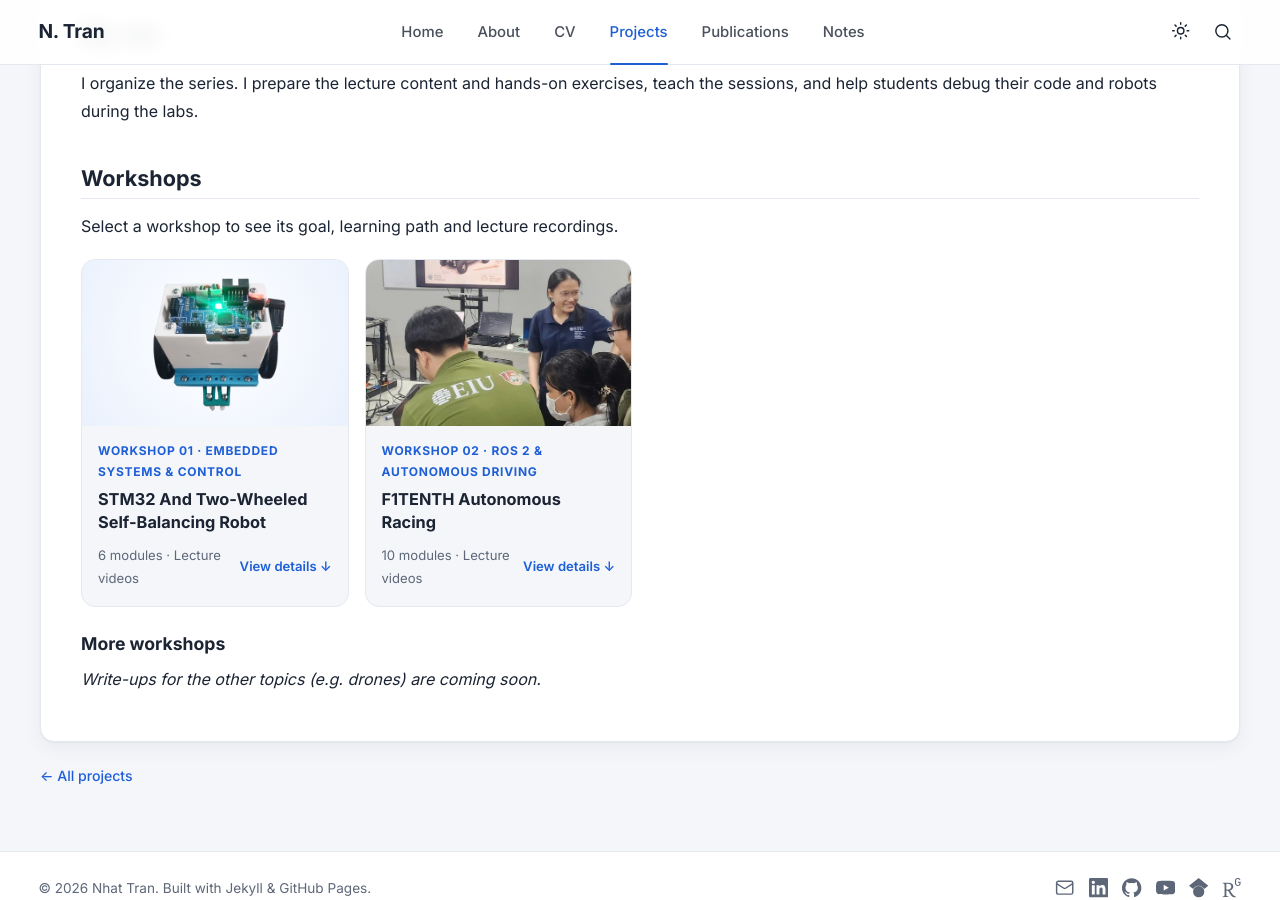
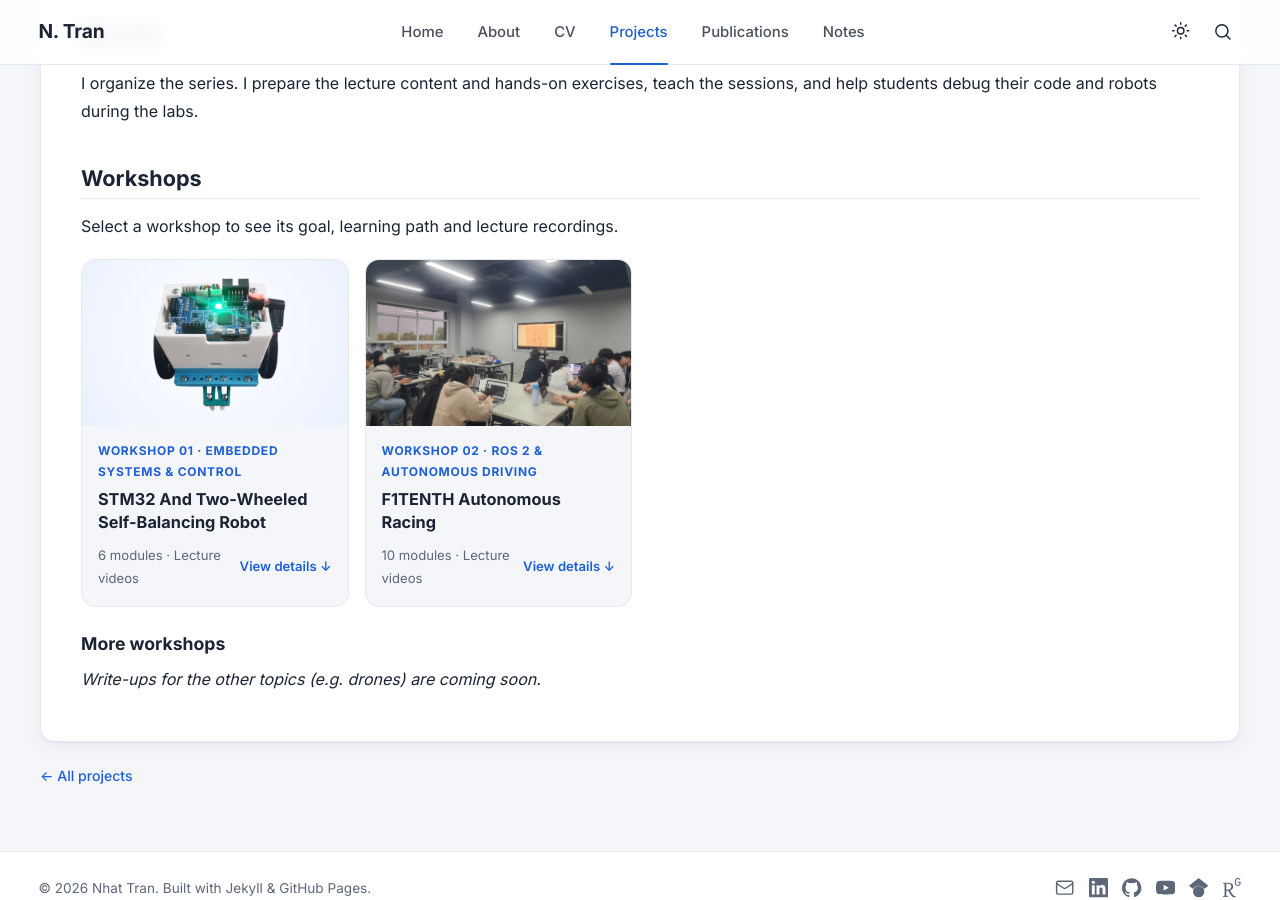
Before and after one commit to NhatTran-97/NhatTran-97.github.io, a Jekyll site: the page built from _projects/weekly-robotics-workshop-series.md, in a window 1280 px wide and 900 px high, scrolled down 913 px. Built offline with Jekyll 4.4.1, drawn with Linux system fonts in a browser that asks for light colours.

Commit message:
Replace F1TENTH workshop cover image with classroom photo
Co-Authored-By: Claude Opus 5.5 <noreply@anthropic.com>
Claude-Session: https://claude.ai/code/session_01FYc2Ut8bKxaEw896HiiTgR

```diff
--- a/_projects/weekly-robotics-workshop-series.md
+++ b/_projects/weekly-robotics-workshop-series.md
@@ -147,7 +147,7 @@ STM32 controller board, so every module can be tried directly on real hardware.
 
 <div class="workshop">
   <figure class="workshop-cover is-photo">
-    <img src="/assets/img/projects/workshops/f1tenth-cover.jpg" alt="F1TENTH session on Ackermann control of the vehicle">
+    <img src="/assets/img/projects/workshops/f1tenth-cover.jpg" alt="Students working on ROS 2 and the F1TENTH simulator during a workshop session">
   </figure>
   <div class="workshop-info">
     <span class="workshop-no">Workshop 02 · ROS 2 & autonomous driving</span>
```
Also changed, not shown: assets/img/projects/workshops/f1tenth-cover.jpg.
